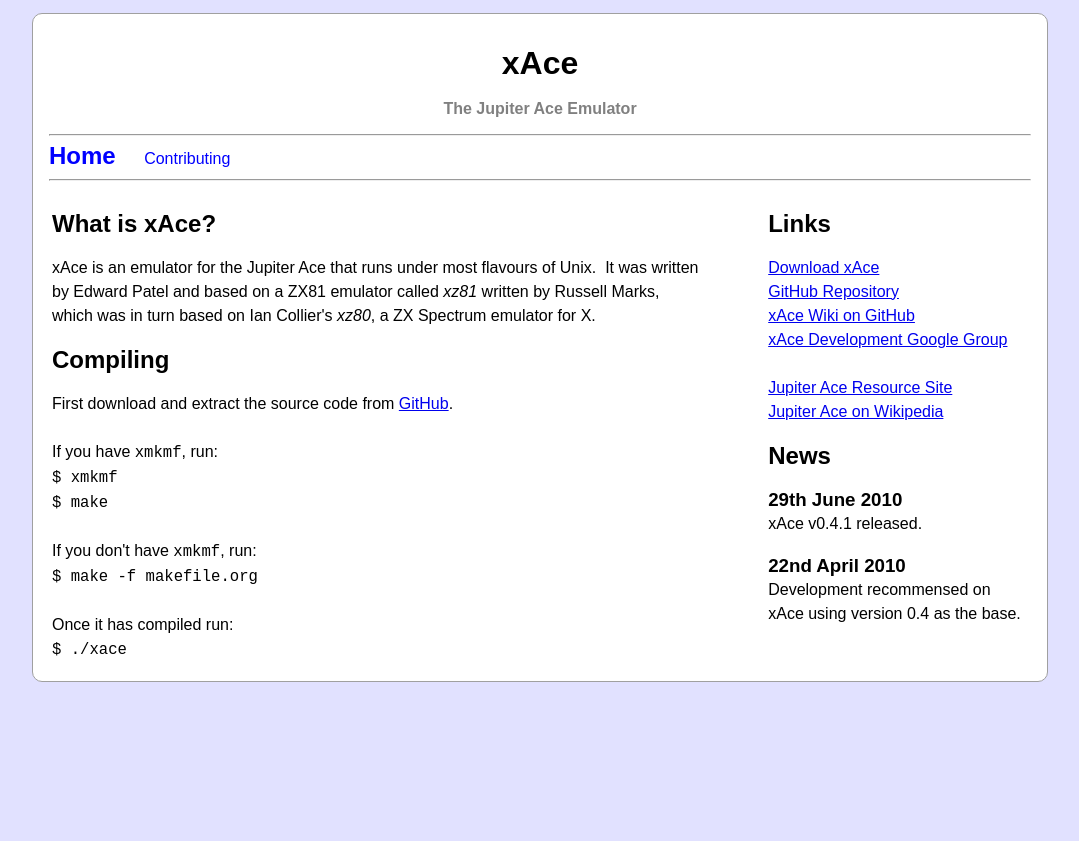
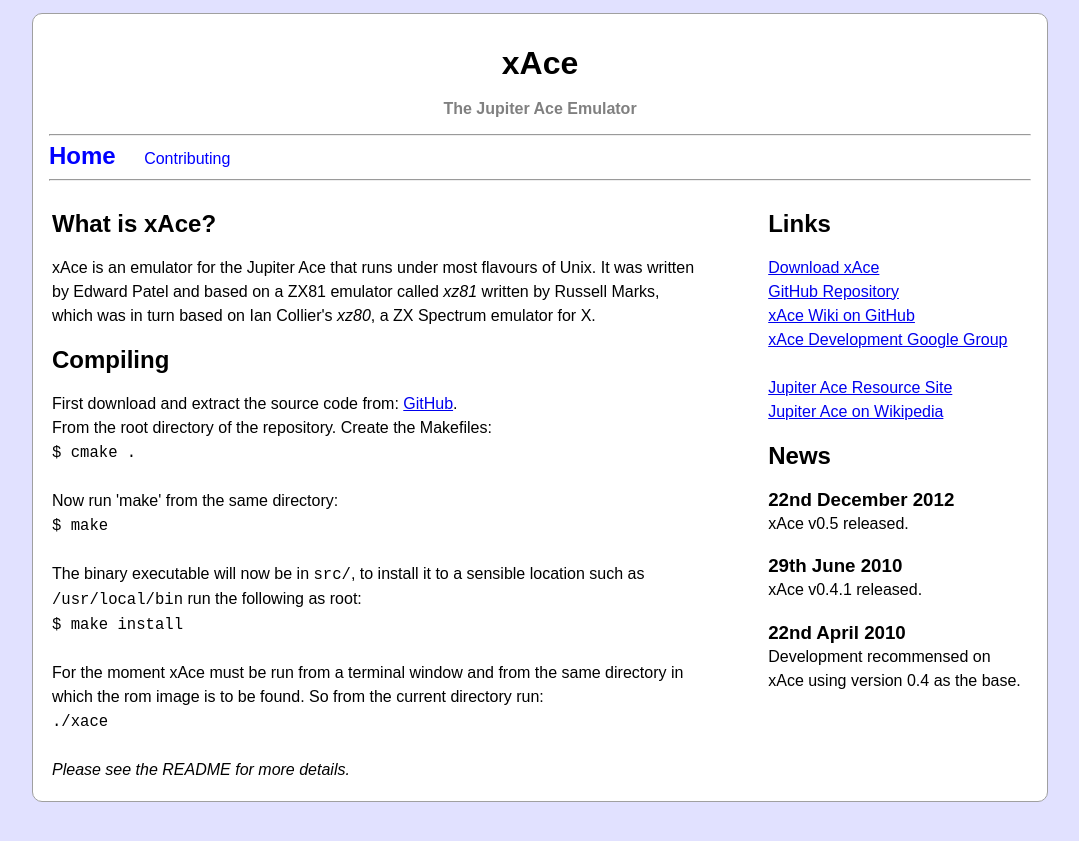
Before and after one commit to lawrencewoodman/xAce, a Jekyll site: the page built from index.html, in a window 1280 px wide. Shown: the top 841 px of the page, without its empty margins (96-1175 px from the left). Built offline with Jekyll 4.4.1, drawn with Linux system fonts in a browser that asks for light colours; Markdown is read by kramdown in place of the engine named in the settings.

Commit message:
Update to reflect release of xAce v0.5

```diff
--- a/_layouts/default.html
+++ b/_layouts/default.html
@@ -43,7 +43,7 @@
 
 					<td id="rightColumn">
 						<h2>Links</h2>
-						<a href="http://github.com/LawrenceWoodman/xAce/tags">Download xAce</a><br />
+						<a href="https://github.com/LawrenceWoodman/xAce/archive/v0.5.zip">Download xAce</a><br />
 						<a href="http://github.com/LawrenceWoodman/xAce">GitHub Repository</a><br />
 						<a href="http://wiki.github.com/LawrenceWoodman/xAce/">xAce Wiki on GitHub</a><br />
 						<a href="http://groups.google.com/group/xace-dev">xAce Development Google Group</a><br />
@@ -52,6 +52,8 @@
 						<a href="http://en.wikipedia.org/wiki/Jupiter_Ace">Jupiter Ace on Wikipedia</a><br />
 
 						<h2>News</h2>
+						<h3 class="date">22nd December 2012</h3>
+						xAce v0.5 released.
 						<h3 class="date">29th June 2010</h3>
 						xAce v0.4.1 released.
 						<h3 class="date">22nd April 2010</h3>
--- a/contributing.html
+++ b/contributing.html
@@ -9,11 +9,6 @@
 If you would like to contribute, it would be great to hear from you. The best place to get in touch would be via the <a href="http://groups.google.com/group/xace-dev">xAce Development Google Group</a>.<br />
 <br />
 You may also find the <a href="http://github.com/LawrenceWoodman/xAce/commits/master.atom">Commit History Feed</a> useful, particularly if you are not using Git or GitHub to manage your source.
-
-
-<h2>Project Direction</h2>
-
-It is still early days and as more people join the project, things will become more concrete. For now I have created a <a href="http://wiki.github.com/LawrenceWoodman/xAce/todo-list">Todo List</a> on the <a href="http://wiki.github.com/LawrenceWoodman/xAce">xAce wiki</a> that details some of the current intentions. The first new release planned, is a minor one that ensures that xAce supports 32bpp displays and should be released as v0.4.1
 
 <h2>The xAce Wiki</h2>
 
--- a/index.html
+++ b/index.html
@@ -5,21 +5,28 @@
 ---
 
 <h2>What is xAce?</h2>
-xAce is an emulator for the Jupiter Ace that runs under most flavours of Unix.&nbsp; It
-was written by Edward Patel and based on a ZX81 emulator called <em>xz81</em> written by
-Russell Marks, which was in turn based on Ian Collier&#039;s <em>xz80</em>, a ZX Spectrum
-emulator for X.
+xAce is an emulator for the Jupiter Ace that runs under most flavours of
+Unix. It was written by Edward Patel and based on a ZX81 emulator called
+<em>xz81</em> written by Russell Marks, which was in turn based on
+Ian Collier&#039;s <em>xz80</em>, a ZX Spectrum emulator for X.
 
 <h2>Compiling</h2>
-First download and extract the source code from
-<a href="http://github.com/LawrenceWoodman/xAce/tags">GitHub</a>.<br />
+First download and extract the source code from:
+<a href="https://github.com/LawrenceWoodman/xAce/archive/v0.5.zip">GitHub</a>.<br />
+From the root directory of the repository. Create the Makefiles:<br />
+  <code>$ cmake .</code><br />
 <br />
-If you have <code>xmkmf</code>, run:<br />
-<code>$ xmkmf</code><br />
-<code>$ make</code><br />
+Now run 'make' from the same directory:<br />
+  <code>$ make</code><br />
 <br />
-If you don't have <code class="inlin">xmkmf</code>, run:<br />
-<code>$ make -f makefile.org</code><br />
+The binary executable will now be in <code>src/</code>, to install it to a
+sensible location such as <code>/usr/local/bin</code> run the following
+as root:<br />
+  <code>$ make install</code></br>
 <br />
-Once it has compiled run:<br />
-<code>$ ./xace</code><br />
+For the moment xAce must be run from a terminal window and from the
+same directory in which the rom image is to be found.  So from the
+current directory run:<br />
+  <code>./xace</code><br />
+<br />
+<em>Please see the README for more details.</em>
```
